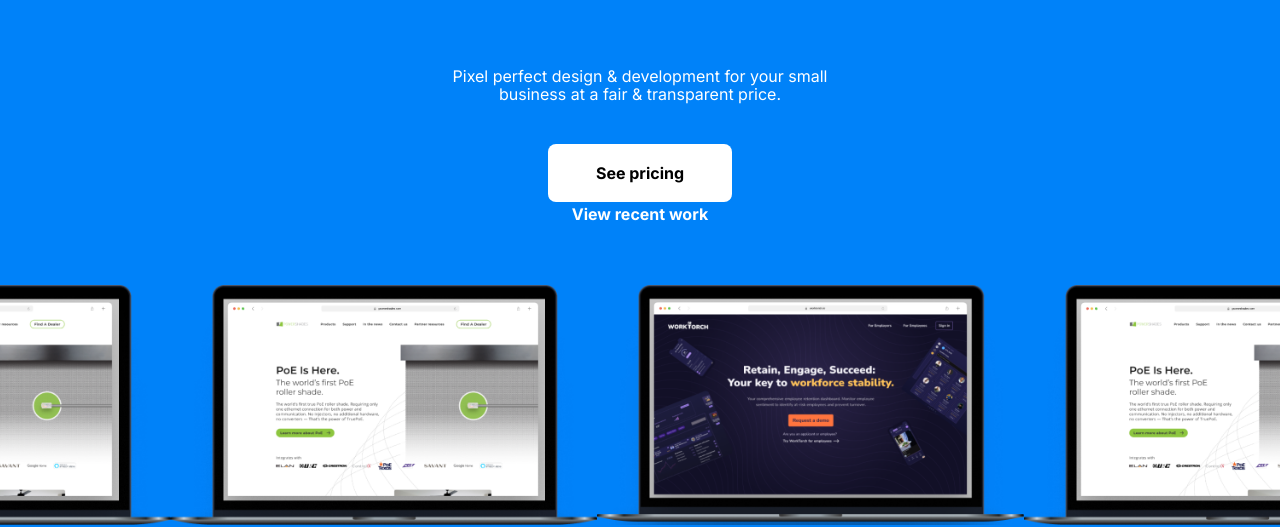
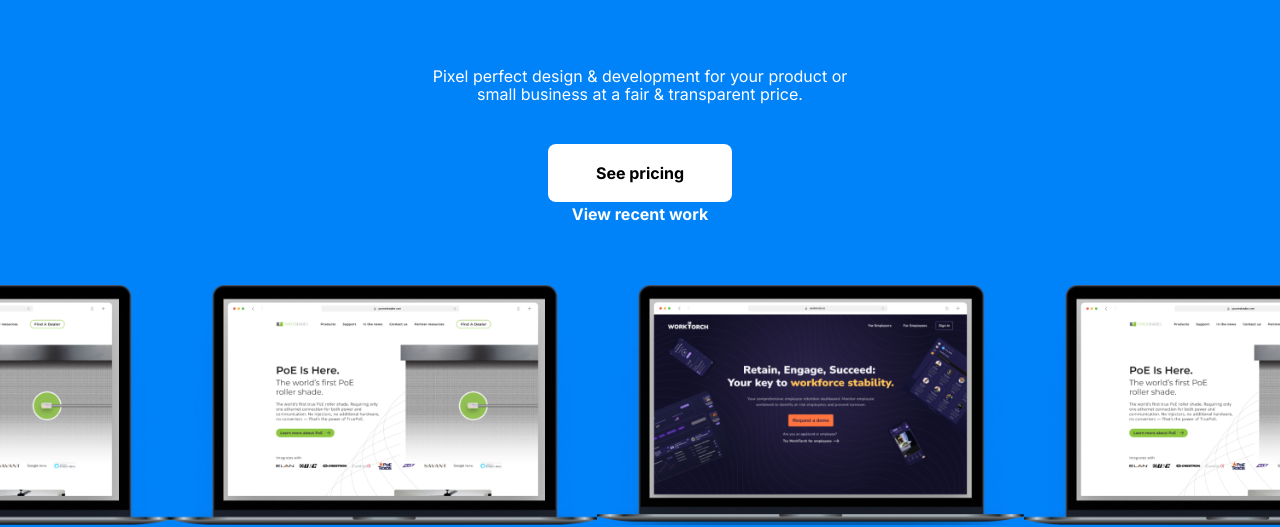
Before and after one commit to MurdockC/oyp.design, a website: page index.html in a window 1280 px wide. Shown: the part 311-838 px from the top of the page. Drawn offline with nearby package versions, Linux system fonts and the light colour scheme.

Commit message:
updated hero sub text

```diff
--- a/index.html
+++ b/index.html
@@ -42,7 +42,7 @@
         <div class="vert w-740">
             <h1>Don't overpay for web design</h1>
             <div class="header-text w-440">
-             <p>Pixel perfect design & development for your small business at a fair & transparent price.</p>
+             <p>Pixel perfect design & development for your product or small business at a fair & transparent price.</p>
             </div>
         </div>
         <div id="pricing-cta" class="cta-primary mt-24">See pricing</div>
```
